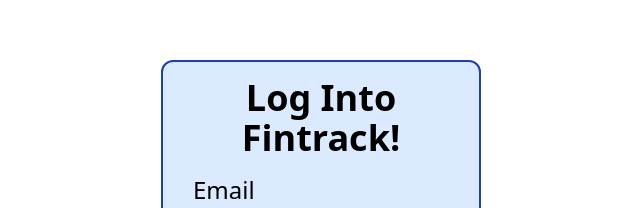
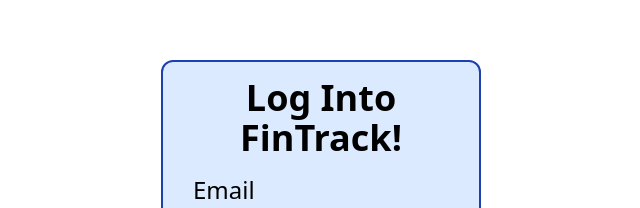
Before and after one commit to joh748/SOFTENG310-FinTrack, a React (Create React App) app in the folder frontend/: page /login in a window 1280 px wide. Shown: the part 118-326 px from the top of the page, without its empty margins (319-959 px from the left). Built offline with nearby package versions, Linux system fonts and the light colour scheme.

Commit message:
Fixed capitalisation for title in login again

```diff
--- a/frontend/src/components/LoginForm.jsx
+++ b/frontend/src/components/LoginForm.jsx
@@ -23,7 +23,7 @@
 
     return (
         <form className="flex flex-col border-2 items-center border-blue-800 w-80 p-4 rounded-xl bg-blue-100">
-            <h2 className="text-4xl font-bold text-center mb-4">Log Into Fintrack!</h2>
+            <h2 className="text-4xl font-bold text-center mb-4">Log Into FinTrack!</h2>
             <div className="flex flex-col">
                 <label className={labelStyle} htmlFor="email">Email</label>
                 <input className={inputStyle} required type="email" onChange={(e) => {setEmail(e.target.value)}} value={email} />
```
